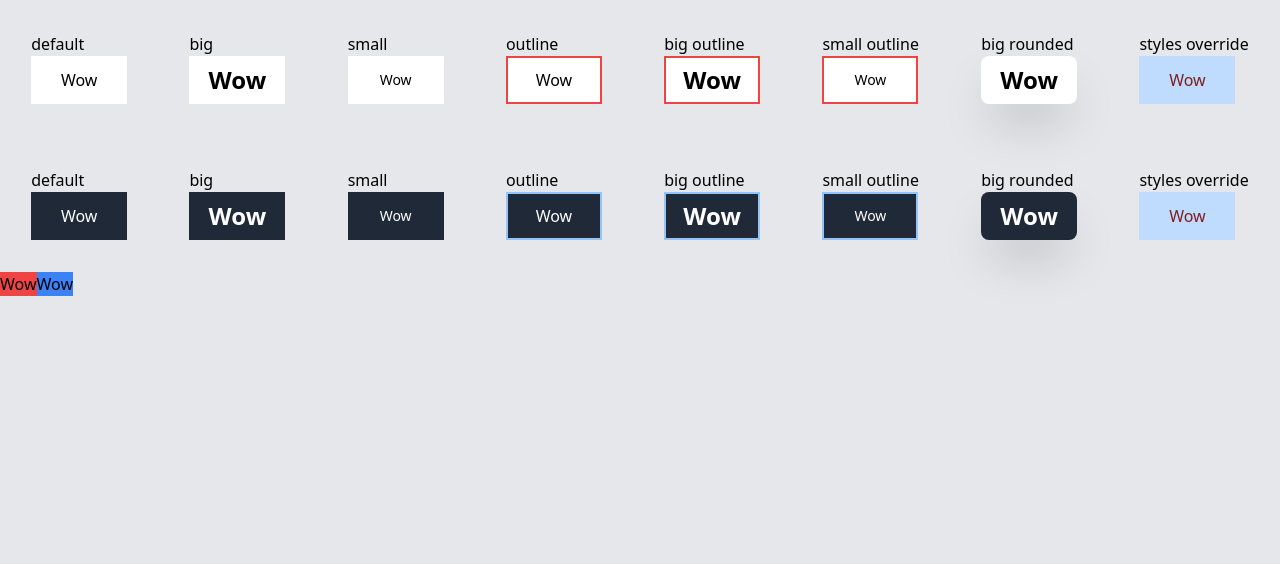
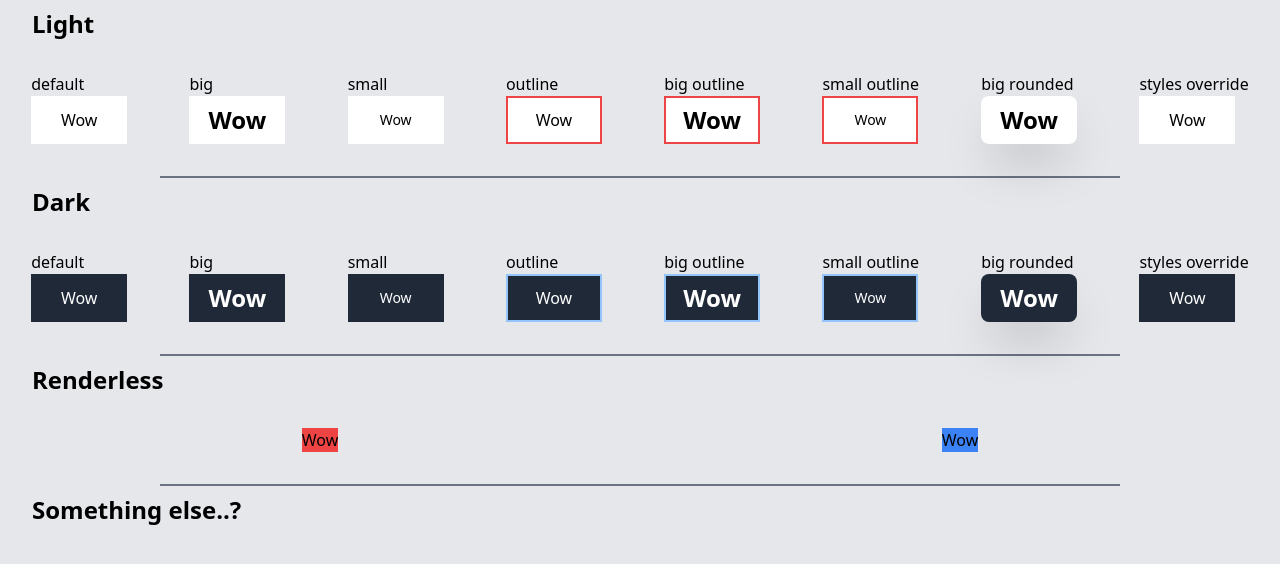
Before and after one commit to mi544/tailwind-vue-components-usage, a Vue app: page / in a window 1280 px wide. Shown: the top 564 px of the page. Built offline with nearby package versions, Linux system fonts and the light colour scheme.

Commit message:
adds new components, restructures app.vue, component system

```diff
--- a/src/App.vue
+++ b/src/App.vue
@@ -1,84 +1,99 @@
 <script>
+import PMain from './components/PMain.vue'
+import PBlock from './components/PBlock.vue'
+import PTitle from './components/PTitle.vue'
 import SimpleButton from './components/SimpleButton.vue'
-import SimpleBlock from './components/SimpleBlock.vue'
+import PWrapper from './components/PWrapper.vue'
 import DifferentButton from './components/DifferentButton'
+import PLineBreak from './components/PLineBreak.vue'
 
 export default {
   name: 'App',
-  components: { SimpleButton, SimpleBlock, DifferentButton },
+  components: {
+    PMain,
+    SimpleButton,
+    PWrapper,
+    DifferentButton,
+    PLineBreak,
+    PBlock,
+    PTitle,
+  },
 }
 </script>
 
 <template>
-  <div class="min-w-screen min-h-screen bg-gray-200">
-    <div class="flex flex-wrap">
-      <SimpleBlock class="mt-0 pt-8">
+  <PMain>
+    <PTitle>Light</PTitle>
+    <PBlock>
+      <PWrapper class="mt-0 pt-8">
         <p>default</p>
         <SimpleButton>Wow</SimpleButton>
-      </SimpleBlock>
-      <SimpleBlock>
+      </PWrapper>
+      <PWrapper>
         <p>big</p>
         <SimpleButton big>Wow</SimpleButton>
-      </SimpleBlock>
-      <SimpleBlock>
+      </PWrapper>
+      <PWrapper>
         <p>small</p>
         <SimpleButton small>Wow</SimpleButton>
-      </SimpleBlock>
-      <SimpleBlock>
+      </PWrapper>
+      <PWrapper>
         <p>outline</p>
         <SimpleButton outline>Wow</SimpleButton>
-      </SimpleBlock>
-      <SimpleBlock>
+      </PWrapper>
+      <PWrapper>
         <p>big outline</p>
         <SimpleButton big outline>Wow</SimpleButton>
-      </SimpleBlock>
-      <SimpleBlock>
+      </PWrapper>
+      <PWrapper>
         <p>small outline</p>
         <SimpleButton small outline>Wow</SimpleButton>
-      </SimpleBlock>
-      <SimpleBlock>
+      </PWrapper>
+      <PWrapper>
         <p>big rounded</p>
         <SimpleButton big rounded>Wow</SimpleButton>
-      </SimpleBlock>
-      <SimpleBlock>
+      </PWrapper>
+      <PWrapper>
         <p>styles override</p>
         <SimpleButton
           class="bg-blue-200 font-thin border-green-200 text-red-900"
         >
           Wow
         </SimpleButton>
-      </SimpleBlock>
-    </div>
-    <div class="flex flex-wrap">
-      <SimpleBlock class="mt-0 pt-8">
+      </PWrapper>
+    </PBlock>
+    <PLineBreak />
+    <PTitle>Dark</PTitle>
+    <PBlock>
+      <PWrapper class="mt-0 pt-8">
         <p>default</p>
         <SimpleButton dark>Wow</SimpleButton>
-      </SimpleBlock>
-      <SimpleBlock>
+      </PWrapper>
+      <PWrapper>
         <p>big</p>
         <SimpleButton dark big>Wow</SimpleButton>
-      </SimpleBlock>
-      <SimpleBlock>
+      </PWrapper>
+      <PWrapper>
         <p>small</p>
-        <SimpleButton small dark>Wow</SimpleButton>
-      </SimpleBlock>
-      <SimpleBlock>
+        <SimpleButton dark small>Wow</SimpleButton>
+      </PWrapper>
+      <PWrapper>
         <p>outline</p>
         <SimpleButton dark outline>Wow</SimpleButton>
-      </SimpleBlock>
-      <SimpleBlock>
+      </PWrapper>
+      <PWrapper>
         <p>big outline</p>
         <SimpleButton dark big outline>Wow</SimpleButton>
-      </SimpleBlock>
-      <SimpleBlock>
+      </PWrapper>
+      <PWrapper>
         <p>small outline</p>
         <SimpleButton dark small outline>Wow</SimpleButton>
-      </SimpleBlock>
-      <SimpleBlock>
+      </PWrapper>
+      <PWrapper>
         <p>big rounded</p>
         <SimpleButton dark big rounded>Wow</SimpleButton>
-      </SimpleBlock>
-      <SimpleBlock>
+      </PWrapper>
+      <PWrapper>
         <p>styles override</p>
         <SimpleButton
           dark
@@ -86,11 +101,21 @@ export default {
         >
           Wow
         </SimpleButton>
-      </SimpleBlock>
-    </div>
-    <div class="flex flex-wrap">
-      <DifferentButton app="admin">Wow</DifferentButton>
-      <DifferentButton app="web">Wow</DifferentButton>
-    </div>
-  </div>
+      </PWrapper>
+    </PBlock>
+    <PLineBreak />
+    <PTitle>Renderless</PTitle>
+    <PBlock>
+      <PWrapper>
+        <DifferentButton app="admin">Wow</DifferentButton>
+      </PWrapper>
+      <PWrapper>
+        <DifferentButton app="web">Wow</DifferentButton>
+      </PWrapper>
+    </PBlock>
+    <PLineBreak />
+    <PBlock>
+      <PTitle>Something else..?</PTitle>
+    </PBlock>
+  </PMain>
 </template>
--- a/src/components/SimpleBlock.vue
+++ b/src/components/PBlock.vue
@@ -1,11 +1,11 @@
 <script>
 export default {
-  name: 'SimpleBlock',
+  name: 'PBlock',
 }
 </script>
 
 <template>
-  <div class="m-auto w-max my-8 flex-col items-center">
+  <div class="flex flex-wrap">
     <slot />
   </div>
 </template>
--- /dev/null
+++ b/src/components/PLineBreak.vue
@@ -0,0 +1,9 @@
+<script>
+export default {
+  name: 'PLineBreak',
+}
+</script>
+
+<template>
+  <div class="w-3/4 mx-auto border-t-2 border-gray-500"></div>
+</template>
--- /dev/null
+++ b/src/components/PMain.vue
@@ -0,0 +1,11 @@
+<script>
+export default {
+  name: 'PMain',
+}
+</script>
+
+<template>
+  <main class="min-w-screen min-h-screen bg-gray-200">
+    <slot />
+  </main>
+</template>
--- /dev/null
+++ b/src/components/PTitle.vue
@@ -0,0 +1,11 @@
+<script>
+export default {
+  name: 'PTitle',
+}
+</script>
+
+<template>
+  <h2 class="pl-8 pt-2 text-2xl font-semibold">
+    <slot />
+  </h2>
+</template>
--- /dev/null
+++ b/src/components/PWrapper.vue
@@ -0,0 +1,11 @@
+<script>
+export default {
+  name: 'PWrapper',
+}
+</script>
+
+<template>
+  <div class="m-auto w-max my-8 flex-col items-center">
+    <slot />
+  </div>
+</template>
--- a/tailwind.config.js
+++ b/tailwind.config.js
@@ -1,4 +1,5 @@
 module.exports = {
+  mode: 'jit',
   purge: ['./index.html', './src/**/*.{vue,js}'],
   theme: {
     extend: {},
```
